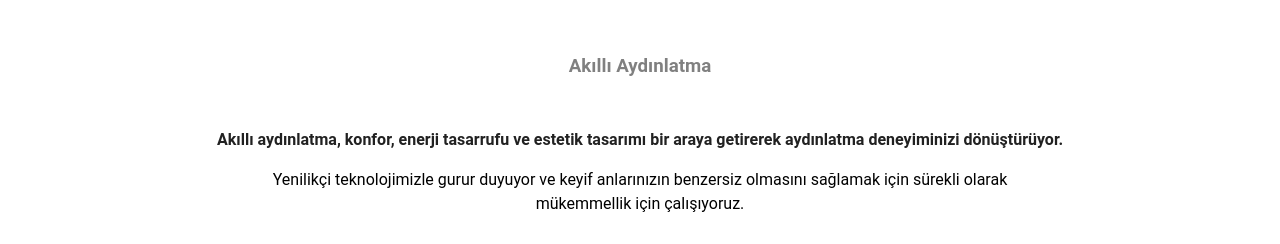
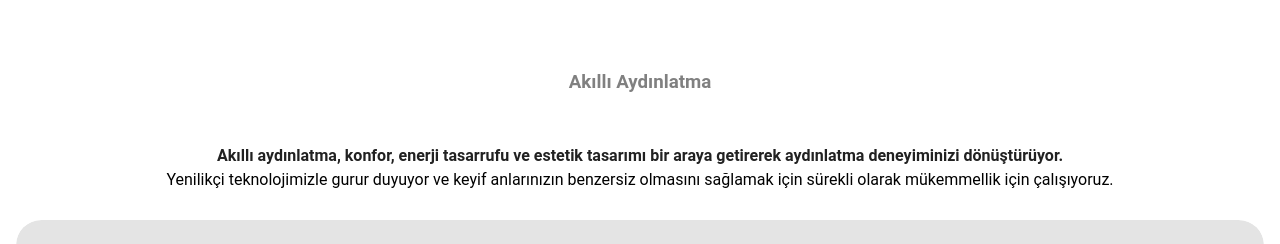
Before and after one commit to Gultoksoz/xenon-smart, a Vue app: page /category in a window 1280 px wide. Shown: the part 660-904 px from the top of the page. Built offline with nearby package versions, Linux system fonts and the light colour scheme.

Commit message:
page design

```diff
--- a/src/components/CategoryPage.vue
+++ b/src/components/CategoryPage.vue
@@ -72,7 +72,7 @@
        ></v-img>
      </v-col>
    </v-row> -->
-   <div class="pad">
+
     <v-row class="d-flex flex-column">
      <v-spacer class="text-center mt-6 mb-6">
 
@@ -85,7 +85,7 @@
      <v-spacer class="text-center mt-6 mb-6">
 
 
-         <p class="font-weight-bold" >Akıllı aydınlatma, konfor, enerji tasarrufu ve estetik tasarımı bir araya getirerek aydınlatma deneyiminizi dönüştürüyor. </p>
+         <span class="font-weight-bold" >Akıllı aydınlatma, konfor, enerji tasarrufu ve estetik tasarımı bir araya getirerek aydınlatma deneyiminizi dönüştürüyor. </span>
          <p class="about-subtext">Yenilikçi teknolojimizle gurur duyuyor ve keyif anlarınızın benzersiz olmasını sağlamak için sürekli olarak mükemmellik için çalışıyoruz.</p>
 
      </v-spacer>
@@ -165,7 +165,7 @@
     </v-row>
   </v-card>
 
-  <v-card variant="tonal" class=" kontrol-card-color my-4 py-4"  style="border-radius: 25px;">
+  <v-card variant="tonal" class=" kontrol-card-color my-4 py-4">
     <v-row>
       <v-col md="8" xl="6" class="px-0">
         <v-spacer class="d-flex justify-center my-4">
@@ -233,7 +233,7 @@
   </v-card>
 
 
-  <v-card variant="tonal" class="my-4 py-4 sensor-card-color"  style="border-radius: 25px;">
+  <v-card variant="tonal" class="my-4 py-4 sensor-card-color">
     <v-row>
       <v-col md="4" xl="6" class="px-0" >
         <v-spacer class="card-title">
@@ -305,7 +305,7 @@
       </v-col>
     </v-row>
   </v-card>
-</div>
+
 
    </v-container>
  </template>
@@ -365,10 +365,6 @@ padding:4px;
 
 
 
-
-
-
-
  .custom-text{
    align-items :center;
    justify-content :center;
@@ -377,324 +373,6 @@ padding:4px;
 
 
 
-
-
- /* @media screen and (max-width: 2560px) {
-   .custom-card {
-     width: 200px;
-     height: 175px;
-     background-color: #efefef;
-     border-radius: 20px;
-
-   }
-
-   .about-text{
-   margin-left: 9em;
-   margin-right: 9em;
-   font-size: 2em;
-   font-weight: 550;
-   color: black;
- }
-
- .custom-card-text{
-   font-size: 1em;
-   display: flex;
-   align-items: center;
-   justify-content: center;
- }
-
- .custom-card-title{
-   font-size: 2em;
-   margin-top: 45px;
-   padding-top: 1em;
-
- }
-
- .product-card-title{
-   font-size: 1.8em;
-   margin-top: 60px;
-   margin-left: 20px;
- }
-
- .card-slide{
-  width: 680px;
-  height: 150px;
-
-}
-.sheet-slide{
-  width: 720px;
-  margin-right: 4em;
-}
-
- .kontrol_grubu_img{
-   margin: 4.4em;
- }
-
- .sensor-img{
-   margin: 1em 4.8em 0 6em;
-
- }
-
- .product-card{
-   border-radius: 25px;
-   margin: 3.1em 6.25em 3.1em 6.25em;
-   padding-top: 3.1em;
-   padding-right: 1em;
-   padding-left: 1em;
-   padding-bottom: 3.1em;
-
- }
- .product-img{
-   margin-top: 2em;
-   margin-left: 18em;
-
- }
- .lamp-sheet{
-    height: 25em;
-    width: 55em;
- }
-
-
- }
-
-
-
-
-
- @media screen and (max-width: 1280px) {
-   .custom-card {
-     width: 200px;
-     height: 175px;
-     background-color: #efefef;
-     border-radius: 20px;
-
-   }
-
-   .about-text{
-   margin-left: 9em;
-   margin-right: 9em;
-   font-size: 2em;
-   font-weight: 550;
-   color: black;
- }
-
- .custom-card-text{
-   font-size: 1em;
-   display: flex;
-   align-items: center;
-   justify-content: center;
- }
-
- .custom-card-title{
-   font-size: 2em;
-   margin-top: 45px;
-   padding-top: 1em;
-
- }
-
- .product-card-title{
-   font-size: 1.8em;
-   margin-top: 60px;
-   margin-left: 20px;
-
- }
-
-
- .card-slide{
-  width: 560px;
-  height: 200px;
-  margin-top: 1em;
-
-}
-.sheet-slide{
-  width: 550px;
-  height: 200px;
-}
-
- .kontrol_grubu_img{
-   margin: 0em;
- }
-
- .sensor-img{
-  margin: 1em 4.8em 0 6em;
-
-}
-
- .product-card{
-   border-radius: 25px;
-   margin: 3.1em 6.25em 3.1em 6.25em;
-   padding-top: 3.1em;
-   padding-right: 1em;
-   padding-left: 1em;
-   padding-bottom: 3.1em;
-
- }
- .product-img{
-   margin-top: 2em;
-   margin-left: 6em;
-
- }
- .lamp-sheet{
-    height: 25em;
-    width: 18em;
- }
-
-
- }
-
- @media screen and (max-width: 960px) {
-   .custom-card {
-     width: 160px;
-     height: 145px;
-     background-color: #efefef;
-     border-radius: 20px;
-   }
-
-   .about-text{
-   margin-left: 5em;
-   margin-right: 5em;
-   font-size: 2em;
-
- }
-
- .custom-card-text{
-   font-size: 0.8em;
-   display: flex;
-   align-items: center;
-   justify-content: center;
- }
- .custom-card-title{
-   font-size: 1.5em;
-   margin-top: 45px;
-   padding-top: 1em;
-
- }
- .product-card-title{
-  font-size: 1.4em;
-  margin-top: 60px;
-  margin-left: 20px;
-}
-
-.card-slide{
-  width: 450px;
-  height: 200px;
-
-}
-.sheet-slide{
-  width: 440px;
-  height: 200px;
-}
- .kontrol_grubu_img{
-   margin: 0.5em;
- }
- .sensor-img{
-   margin: 1em 4.8em 0 1em;
-
- }
- .product-card{
-   border-radius: 25px;
-   margin: 3.1em 6.25em 3.1em 6.25em;
-   padding-top: 3.1em;
-   padding-bottom: 3.1em;
-
- }
-
- .product-img{
-   margin-top: 2em;
-   margin-left: 5em;
-
- }
- .lamp-sheet{
-    height: 25em;
-    width: 18em;
- }
-
- }
-
- @media screen and (max-width: 600px) {
-   .custom-card {
-     width: 120px;
-     height: 105px;
-     background-color: #efefef;
-     border-radius: 20px;
-   }
-
-   .about-text{
-   margin-left: 2em;
-   margin-right: 2em;
-   font-size: 1.5em;
-
- }
-
- .custom-card-text{
-   font-size: 0.6em;
-   display: flex;
-   align-items: center;
-   justify-content: center;
- }
-
- .custom-card-title{
-   font-size: 1em;
-   margin-top: 45px;
-   padding-top: 1em;
-
- }
-
- .main-button{
-   font-size: 0.8em;
- }
-
- .product-card-title{
-    font-size: 1em;
-   margin-top: 60px;
-   margin-left: 20px;
- }
-
- .card-slide{
-    width: 350px;
-   height: 200px;
-
- }
-
- .sheet-slide{
-  width: 340px;
-  height: 200px;
-}
-
- .sensor-img{
-   margin: 1em 4.8em 0 0.8em;
-
- }
-
- .product-card{
-   border-radius: 25px;
-   margin: 3.1em 6.25em 3.1em 6.25em;
-   padding-top: 3.1em;
-   padding-bottom: 3.1em;
-
- }
-
- .kontrol-sheet{
-   height: 25em;
-   width: 18em;
- }
- .product-img{
-   margin-top: 2em;
-   margin-left: 5em;
-
- }
- .lamp-sheet{
-    height: 25em;
-    width: 18em;
- }
-
-
- }
-  */
- .pad{
-    padding-left: 6em;
-    padding-right: 6em;
- }
 
  .main-text{
    padding-top: 130px;
@@ -728,10 +406,10 @@ padding:4px;
  }
 
  .about-subtext{
-   font-size: 1em;
+
    color: black;
-   text-align: center;
-   margin: 1em 10em 0 10em;
+
+
  }
 
  .left-aligned-card {
@@ -740,14 +418,8 @@ padding:4px;
    color: black;
  }
  .main{
-  margin-top: 100px;
-   padding: 0px;
+  max-width: 100vw !important;
  }
- /* .img{
-   margin-left: 9em;
-   margin-top: 1em;
-
- } */
 
 
  .about{
```
